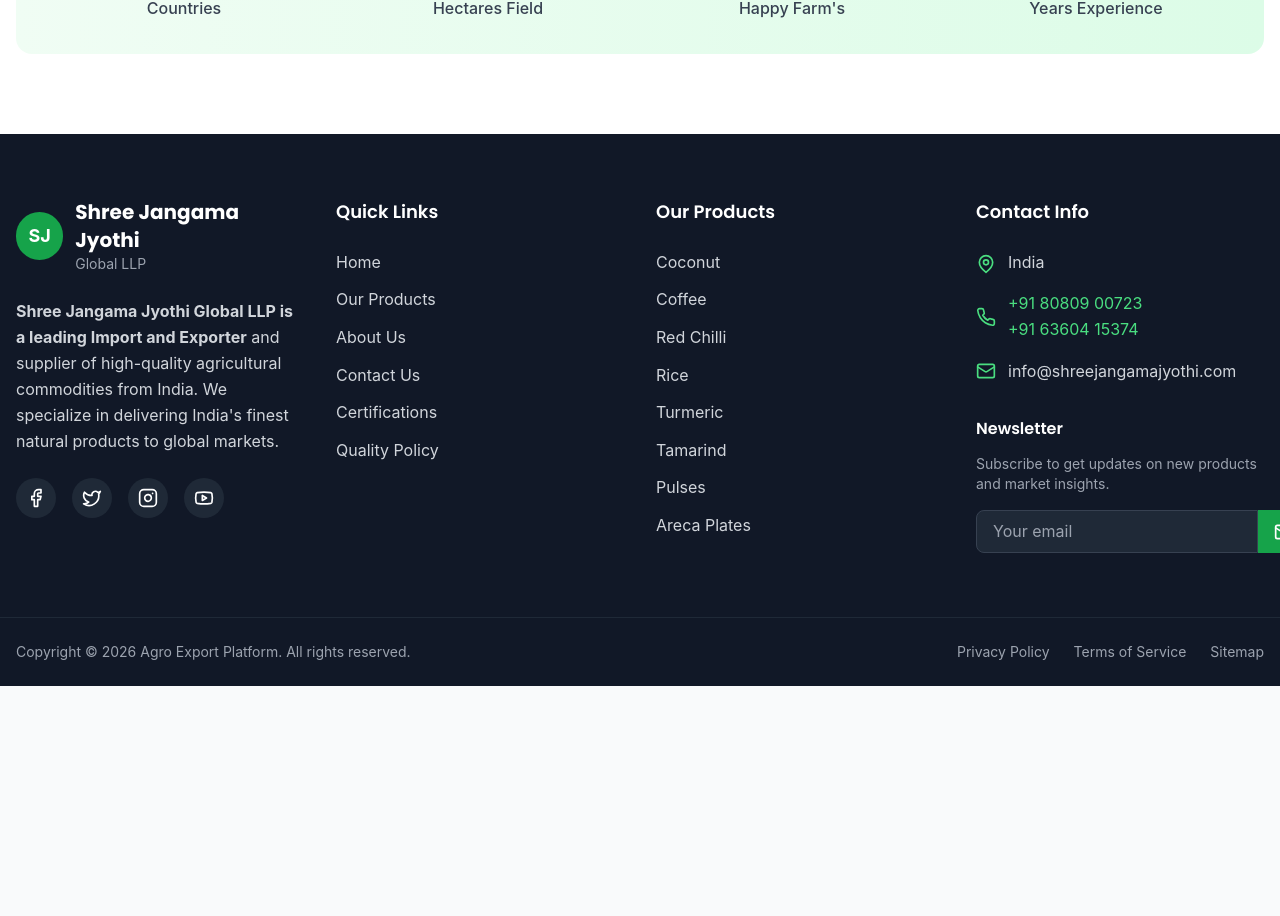
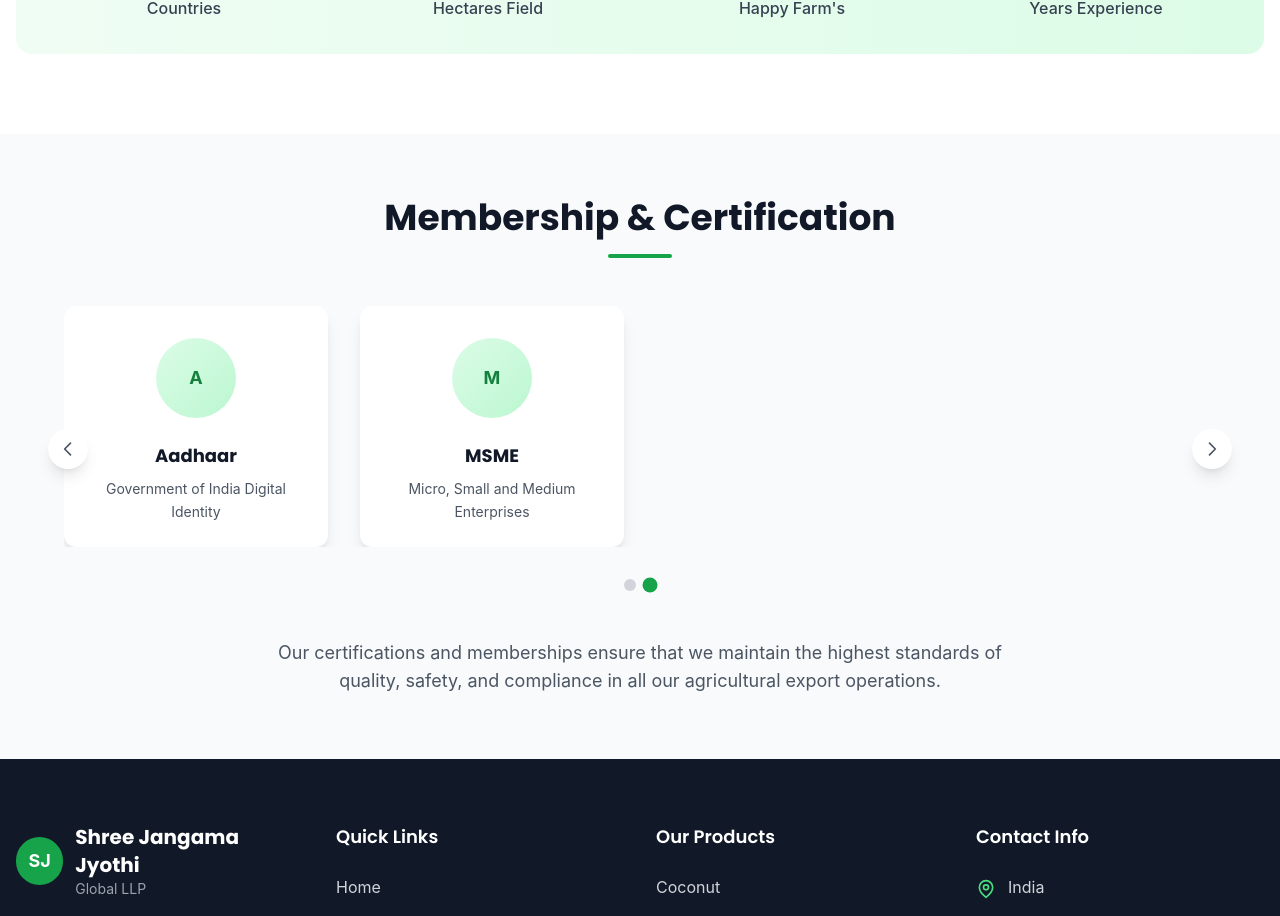
Before and after one commit to mdanouf44-cyber/JangamaJyothii, a Next.js app: page / in a window 1280 px wide. Shown: the part 6250-7166 px from the top of the page. Before the commit the page ends 6936 px from the top, so only its background shows below. Built offline with nearby package versions, Linux system fonts and the light colour scheme; no server answers.

Commit message:
Add: Membership & Certification section with rotational slideshow above footer

```diff
--- a/src/app/page.tsx
+++ b/src/app/page.tsx
@@ -6,6 +6,7 @@
   ProductsSection,
   WhyChooseUsSection,
   CountriesExportSection,
+  CertificationSection,
 } from '@/components'
 
 export const metadata: Metadata = {
@@ -24,6 +25,7 @@
       <ProductsSection />
       <WhyChooseUsSection />
       <CountriesExportSection />
+      <CertificationSection />
     </div>
   )
 }
--- /dev/null
+++ b/src/components/CertificationSection.tsx
@@ -0,0 +1,167 @@
+'use client'
+
+import { useState, useEffect } from 'react'
+import Image from 'next/image'
+
+const CertificationSection = () => {
+  const [currentSlide, setCurrentSlide] = useState(0)
+
+  // Placeholder certification data - you can add real images later
+  const certifications = [
+    {
+      id: 1,
+      name: 'APEDA',
+      image: '/certifications/apeda.png', // You'll add this later
+      description: 'Agricultural and Processed Food Products Export Development Authority',
+    },
+    {
+      id: 2,
+      name: 'FSSAI',
+      image: '/certifications/fssai.png', // You'll add this later
+      description: 'Food Safety and Standards Authority of India',
+    },
+    {
+      id: 3,
+      name: 'GMP Quality',
+      image: '/certifications/gmp.png', // You'll add this later
+      description: 'Good Manufacturing Practice Certification',
+    },
+    {
+      id: 4,
+      name: 'ISO 9001:2015',
+      image: '/certifications/iso.png', // You'll add this later
+      description: 'International Organization for Standardization',
+    },
+    {
+      id: 5,
+      name: 'Aadhaar',
+      image: '/certifications/aadhaar.png', // You'll add this later
+      description: 'Government of India Digital Identity',
+    },
+    {
+      id: 6,
+      name: 'MSME',
+      image: '/certifications/msme.png', // You'll add this later
+      description: 'Micro, Small and Medium Enterprises',
+    },
+  ]
+
+  // Auto-rotate slides every 4 seconds
+  useEffect(() => {
+    const timer = setInterval(() => {
+      setCurrentSlide(prev => (prev + 1) % Math.ceil(certifications.length / 4))
+    }, 4000)
+
+    return () => clearInterval(timer)
+  }, [certifications.length])
+
+  // Get current set of 4 certifications to display
+  const getCurrentCertifications = () => {
+    const startIndex = currentSlide * 4
+    return certifications.slice(startIndex, startIndex + 4)
+  }
+
+  const totalSlides = Math.ceil(certifications.length / 4)
+
+  return (
+    <section className="py-16 bg-gray-50">
+      <div className="container mx-auto px-4">
+        {/* Section Header */}
+        <div className="text-center mb-12">
+          <h2 className="text-3xl md:text-4xl font-bold text-gray-900 mb-4">
+            Membership & Certification
+          </h2>
+          <div className="w-16 h-1 bg-green-600 mx-auto rounded-full"></div>
+        </div>
+
+        {/* Certification Slideshow */}
+        <div className="relative max-w-6xl mx-auto">
+          <div className="overflow-hidden">
+            <div className="grid grid-cols-2 md:grid-cols-4 gap-8">
+              {getCurrentCertifications().map((cert, index) => (
+                <div
+                  key={cert.id}
+                  className="bg-white rounded-xl p-6 shadow-lg hover:shadow-xl transition-all duration-300 transform hover:-translate-y-2 group"
+                >
+                  {/* Certification Image */}
+                  <div className="relative h-24 mb-4 flex items-center justify-center">
+                    {/* Placeholder until you add real images */}
+                    <div className="w-20 h-20 bg-gradient-to-br from-green-100 to-green-200 rounded-full flex items-center justify-center group-hover:from-green-200 group-hover:to-green-300 transition-all duration-300">
+                      <span className="text-green-700 font-bold text-lg">
+                        {cert.name.charAt(0)}
+                      </span>
+                    </div>
+                    {/* Uncomment when you add real images */}
+                    {/* <Image
+                      src={cert.image}
+                      alt={cert.name}
+                      fill
+                      className="object-contain"
+                    /> */}
+                  </div>
+
+                  {/* Certification Name */}
+                  <h3 className="text-lg font-bold text-gray-900 text-center mb-2 group-hover:text-green-700 transition-colors duration-300">
+                    {cert.name}
+                  </h3>
+
+                  {/* Certification Description */}
+                  <p className="text-sm text-gray-600 text-center leading-relaxed">
+                    {cert.description}
+                  </p>
+                </div>
+              ))}
+            </div>
+          </div>
+
+          {/* Slide Indicators */}
+          <div className="flex justify-center mt-8 space-x-2">
+            {Array.from({ length: totalSlides }).map((_, index) => (
+              <button
+                key={index}
+                onClick={() => setCurrentSlide(index)}
+                className={`w-3 h-3 rounded-full transition-all duration-300 ${
+                  index === currentSlide
+                    ? 'bg-green-600 scale-125'
+                    : 'bg-gray-300 hover:bg-gray-400'
+                }`}
+                aria-label={`Go to slide ${index + 1}`}
+              />
+            ))}
+          </div>
+
+          {/* Navigation Arrows */}
+          <button
+            onClick={() => setCurrentSlide(prev => (prev - 1 + totalSlides) % totalSlides)}
+            className="absolute left-0 top-1/2 -translate-y-1/2 -translate-x-4 w-10 h-10 bg-white rounded-full shadow-lg flex items-center justify-center text-gray-600 hover:text-green-600 hover:shadow-xl transition-all duration-300 group"
+            aria-label="Previous slide"
+          >
+            <svg className="w-5 h-5 group-hover:scale-110 transition-transform duration-300" fill="none" stroke="currentColor" viewBox="0 0 24 24">
+              <path strokeLinecap="round" strokeLinejoin="round" strokeWidth={2} d="M15 19l-7-7 7-7" />
+            </svg>
+          </button>
+
+          <button
+            onClick={() => setCurrentSlide(prev => (prev + 1) % totalSlides)}
+            className="absolute right-0 top-1/2 -translate-y-1/2 translate-x-4 w-10 h-10 bg-white rounded-full shadow-lg flex items-center justify-center text-gray-600 hover:text-green-600 hover:shadow-xl transition-all duration-300 group"
+            aria-label="Next slide"
+          >
+            <svg className="w-5 h-5 group-hover:scale-110 transition-transform duration-300" fill="none" stroke="currentColor" viewBox="0 0 24 24">
+              <path strokeLinecap="round" strokeLinejoin="round" strokeWidth={2} d="M9 5l7 7-7 7" />
+            </svg>
+          </button>
+        </div>
+
+        {/* Trust Message */}
+        <div className="text-center mt-12">
+          <p className="text-lg text-gray-600 max-w-3xl mx-auto">
+            Our certifications and memberships ensure that we maintain the highest standards of quality,
+            safety, and compliance in all our agricultural export operations.
+          </p>
+        </div>
+      </div>
+    </section>
+  )
+}
+
+export default CertificationSection
--- a/src/components/index.ts
+++ b/src/components/index.ts
@@ -5,6 +5,7 @@
 export { default as ProductsSection } from './ProductsSection'
 export { default as WhyChooseUsSection } from './WhyChooseUsSection'
 export { default as CountriesExportSection } from './CountriesExportSection'
+export { default as CertificationSection } from './CertificationSection'
 export { default as Footer } from './Footer'
 export { default as ProductGrid } from './ProductGrid'
 export { default as OurProductsSection } from './OurProductsSection'
```
